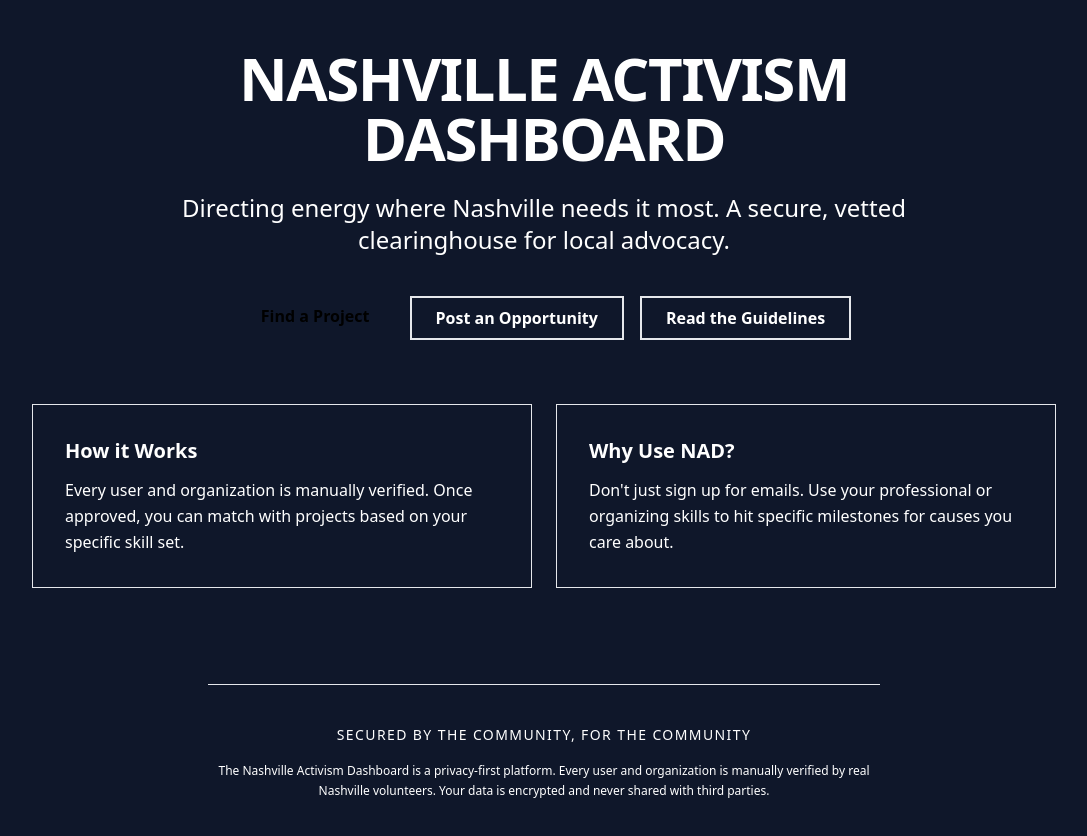
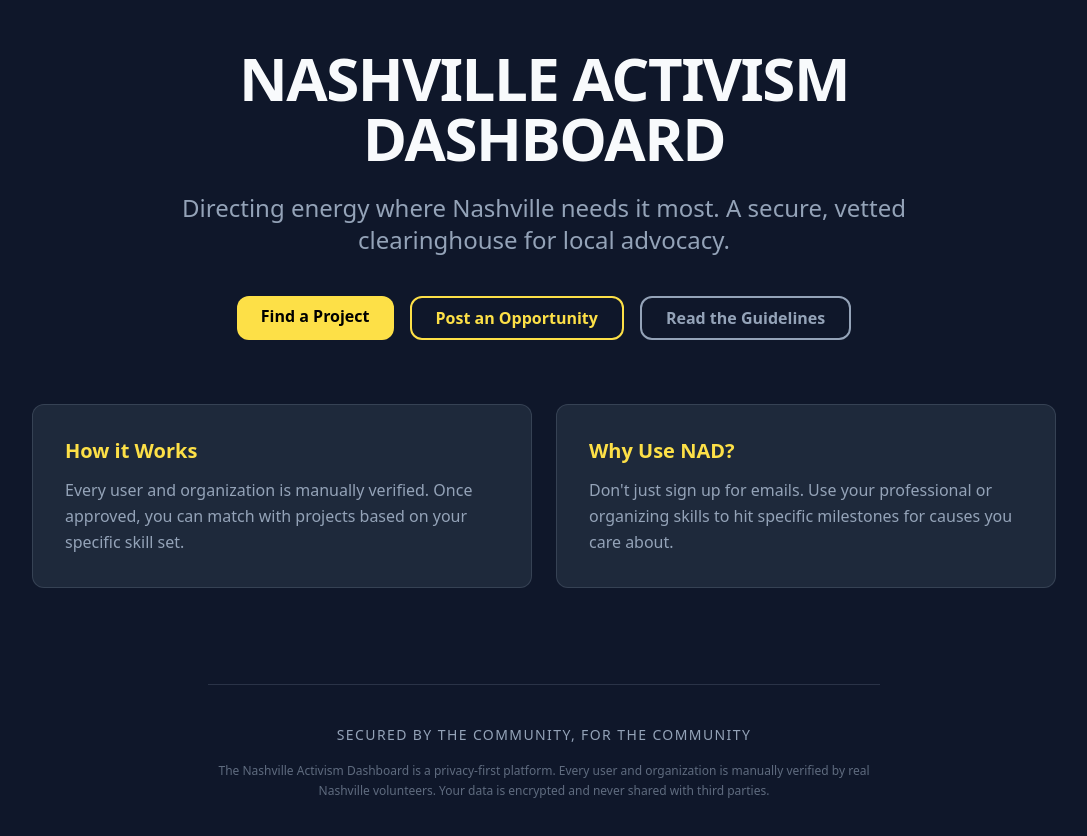
Before and after one commit to antifasc-nash/nashville-activism-dashboard, a Next.js app: page / in a window 1280 px wide. Shown: the top 836 px of the page, without its empty margins (96-1183 px from the left). Built offline with nearby package versions, Linux system fonts and the light colour scheme.

Commit message:
Update tailwind.config.ts

```diff
--- a/tailwind.config.ts
+++ b/tailwind.config.ts
@@ -3,22 +3,19 @@ import type { Config } from "tailwindcss";
 const config: Config = {
   content: [
     "./src/**/*.{js,ts,jsx,tsx,mdx}",
-    "./src/app/**/*.{js,ts,jsx,tsx,mdx}",
-    "./src/components/**/*.{js,ts,jsx,tsx,mdx}",
   ],
   theme: {
     extend: {
       colors: {
+        'brand-slate': '#94A3B8',
+        'brand-coalition': '#1E293B',
+        'brand-yellow': '#FDE047',
         'vigilant-navy': '#0F172A',
-        'rally-yellow': '#FDE047',
-        'progress-green': '#22C55E',
-        // Shadcn UI defaults
-        border: "hsl(var(--border))",
-        input: "hsl(var(--input))",
-        ring: "hsl(var(--ring))",
-        background: "hsl(var(--background))",
-        foreground: "hsl(var(--foreground))",
+        'brand-paper': '#F8FAFC',
       },
+      borderRadius: {
+        'nad': '0.75rem',
+      }
     },
   },
   plugins: [require("tailwindcss-animate")],
```
